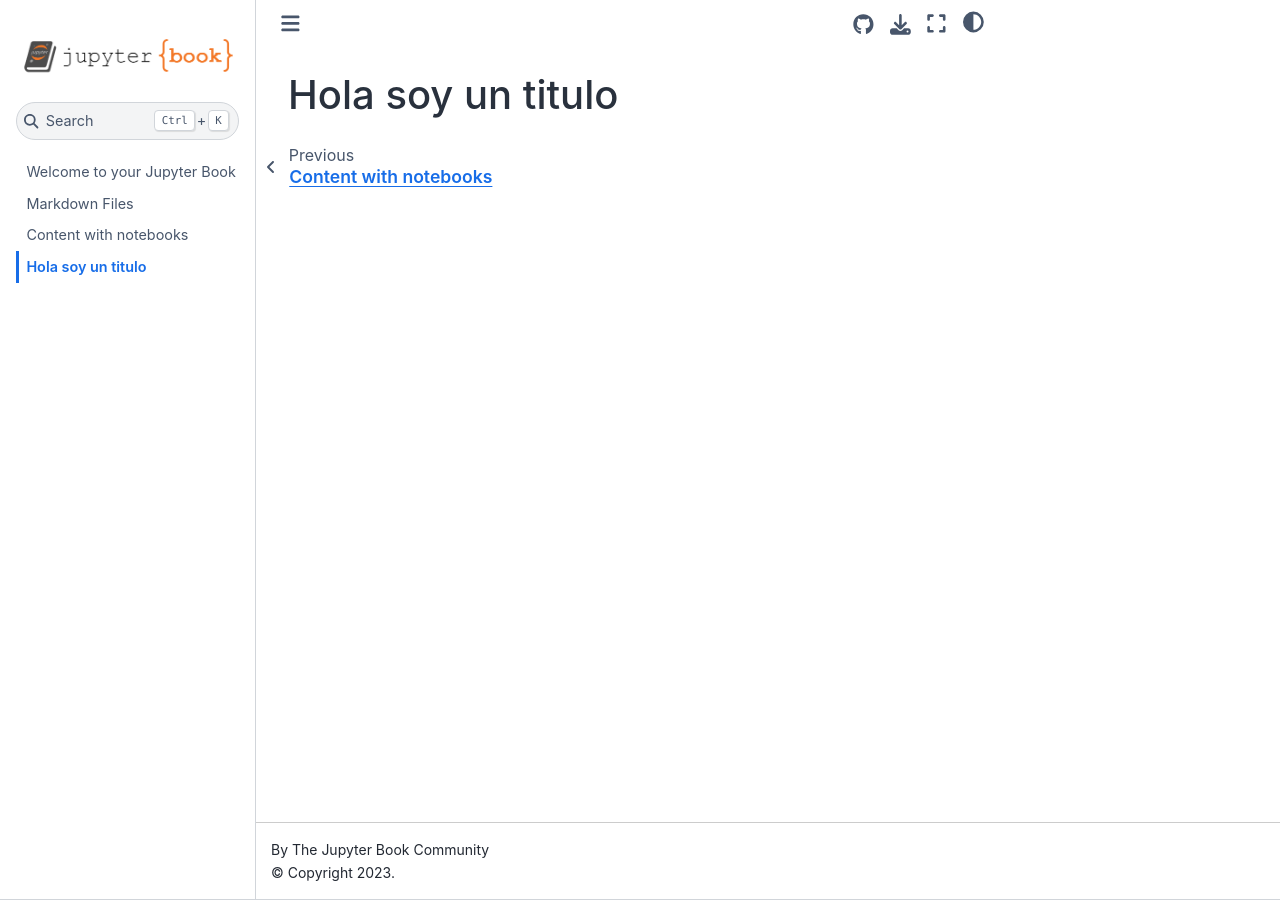
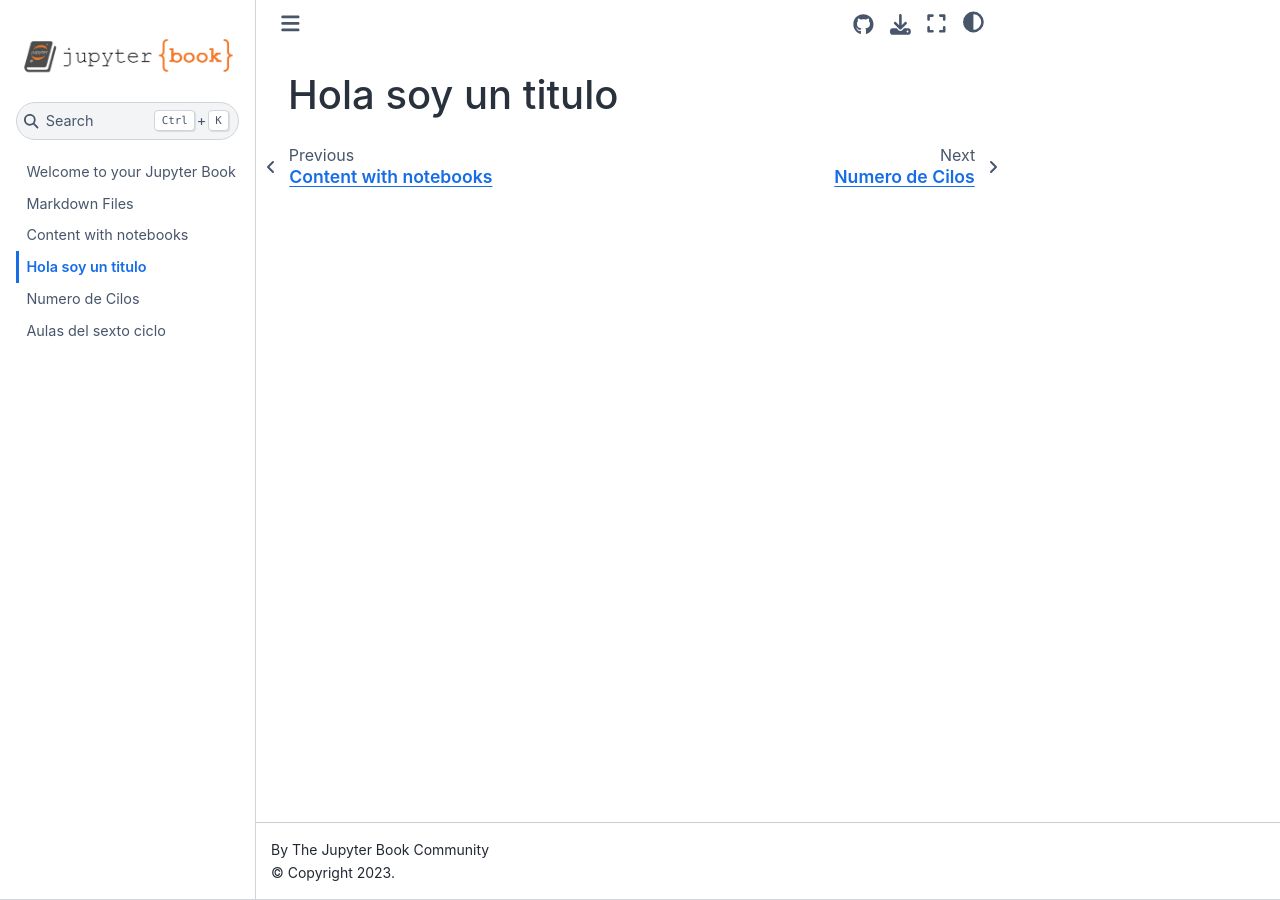
Before and after one commit to msmartinez12/primera_pagina, a Jupyter Book: the page built from listado_materias.md, in a window 1280 px wide. Built offline with Jupyter Book 1.0.4 settings and Sphinx 7.4.7 and the Sphinx Book theme 1.1.4, drawn with Linux system fonts in a browser that asks for light colours.

Commit message:
agregados dos archivos

```diff
--- a/_toc.yml
+++ b/_toc.yml
@@ -7,3 +7,5 @@ chapters:
 - file: markdown
 - file: notebooks
 - file: listado_materias
+- file: listado_ciclos
+- file: listado_aulas
--- /dev/null
+++ b/listado_aulas.md
@@ -0,0 +1,2 @@
+# Aulas del sexto ciclo
+**No me se las aulas :C**
--- /dev/null
+++ b/listado_ciclos.md
@@ -0,0 +1,7 @@
+# Numero de Cilos
+- Primero
+- Segundo
+- Tercero
+- Cuarto
+- Quinto
+- Sexto
```
